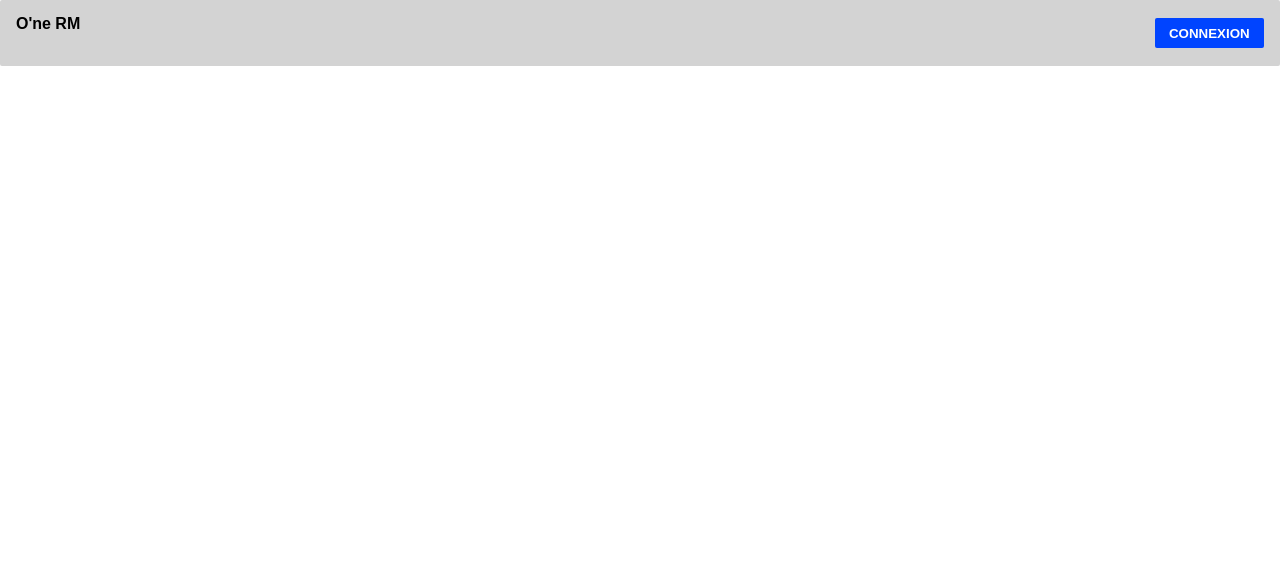
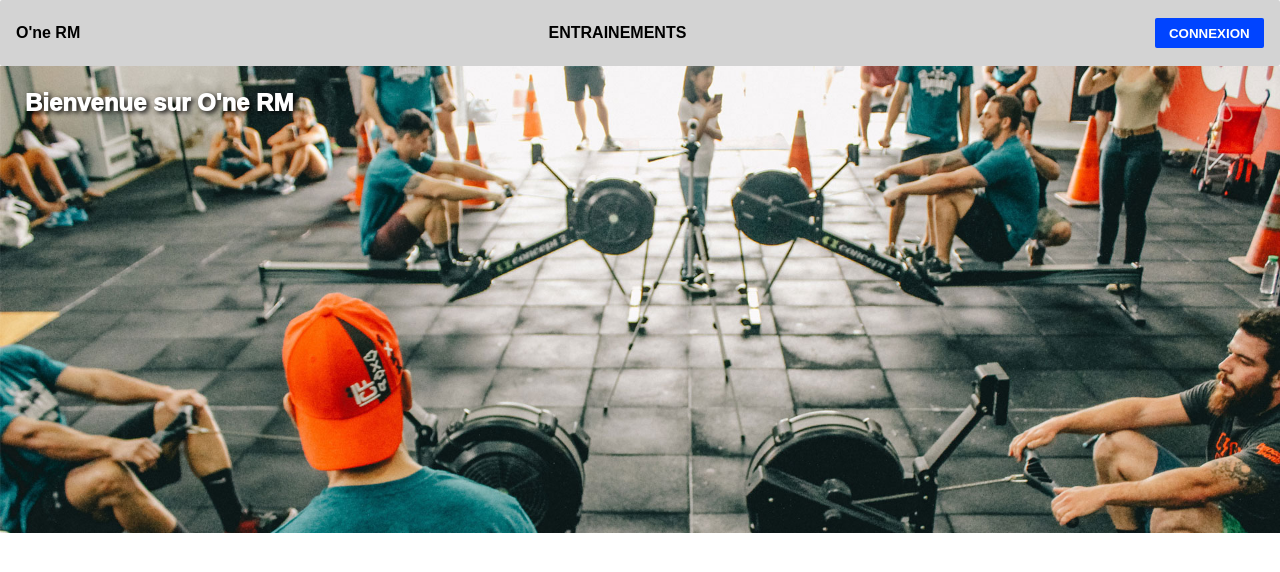
Before and after one commit to flagada08/one-rm-front, a React app: page / in a window 1280 px wide. Built offline with nearby package versions, Linux system fonts and the light colour scheme; no server answers.

Commit message:
début intégration statique header et page d'accueil

```diff
--- a/src/components/App/index.js
+++ b/src/components/App/index.js
@@ -4,6 +4,7 @@ import axios from 'axios';
 
 // == Import
 import Header from 'src/components/Header';
+import Main from 'src/components/Main';
 import './styles.scss';
 
 const API_URL = 'http://charlie-bauduin.vpnuser.lan/Apotheose/Projet_O-ne-RM/O\'NE%20RM/public/';
@@ -17,6 +18,7 @@ axios.get(API_URL)
 const App = () => (
   <div className="app">
     <Header />
+    <Main />
   </div>
 );
 
--- a/src/components/Header/header.scss
+++ b/src/components/Header/header.scss
@@ -1,6 +1,7 @@
 .header {
   display: flex;
   justify-content: space-between;
+  align-items: center;
   padding: 1em;
   border-radius: 2px;
   background: lightgray;
--- a/src/components/Header/index.js
+++ b/src/components/Header/index.js
@@ -1,6 +1,7 @@
 import React from 'react';
 
 import ButtonConnection from 'src/components/ButtonConnection';
+import NavBar from 'src/components/NavBar';
 import './header.scss';
 
 const Header = () => (
@@ -8,6 +9,7 @@ const Header = () => (
     <h1 className="page-title">
       O'ne RM
     </h1>
+    <NavBar />
     <ButtonConnection />
   </div>
 );
--- /dev/null
+++ b/src/components/Main/index.js
@@ -0,0 +1,12 @@
+import React from 'react';
+import image from '/public/img/img-test.jpg';
+import './main.scss';
+
+const Main = () => (
+  <div className="welcome-slider">
+    <h1 className="welcome">Bienvenue sur O'ne RM</h1>
+    <img className="slider" src={image} alt="slider" />
+  </div>
+);
+
+export default Main;
--- /dev/null
+++ b/src/components/Main/main.scss
@@ -0,0 +1,17 @@
+  .welcome-slider{
+    position: relative;
+
+    .welcome {
+      position: absolute;
+      color: white;
+      text-shadow: black 0.1em 0.1em 0.2em;
+      font-size: 1.5rem;
+      font-weight: 1000;
+      left: 25px;
+      top: 25px;
+    }
+
+    .slider{
+      max-width: 100%;
+    }
+  }
--- a/src/components/NavBar/index.js
+++ b/src/components/NavBar/index.js
@@ -1,11 +1,15 @@
 import React from 'react';
+import { NavLink } from 'react-router-dom';
 
 import './navbar.scss';
 
 const NavBar = () => (
-  <nav className="navbar">
-    ici la navbar
-  </nav>
+  <NavLink
+    to=""
+    className="navbar-link"
+  >
+    ENTRAINEMENTS
+  </NavLink>
 );
 
 export default NavBar;
--- a/src/components/NavBar/navbar.scss
+++ b/src/components/NavBar/navbar.scss
@@ -0,0 +1,6 @@
+.navbar-link {
+  &:hover {
+  color: white;
+  text-shadow: black 0.1em 0.1em 0.2em;
+  }
+}
--- a/src/index.js
+++ b/src/index.js
@@ -1,6 +1,7 @@
 // == Import : npm
 import React from 'react';
 import { render } from 'react-dom';
+import { BrowserRouter as Router } from 'react-router-dom';
 
 // == Import : local
 // Composants
@@ -9,7 +10,11 @@ import App from 'src/components/App';
 // == Render
 // 1. Élément React racine (celui qui contient l'ensemble de l'app)
 //    => crée une structure d'objets imbriqués (DOM virtuel)
-const rootReactElement = <App />;
+const rootReactElement = (
+  <Router>
+    <App />
+  </Router>
+);
 // 2. La cible du DOM (là où la structure doit prendre vie dans le DOM)
 const target = document.getElementById('root');
 // 3. Déclenchement du rendu de React (virtuel) => DOM (page web)
```
Also changed, not shown: public/img/img-test.jpg (added).
